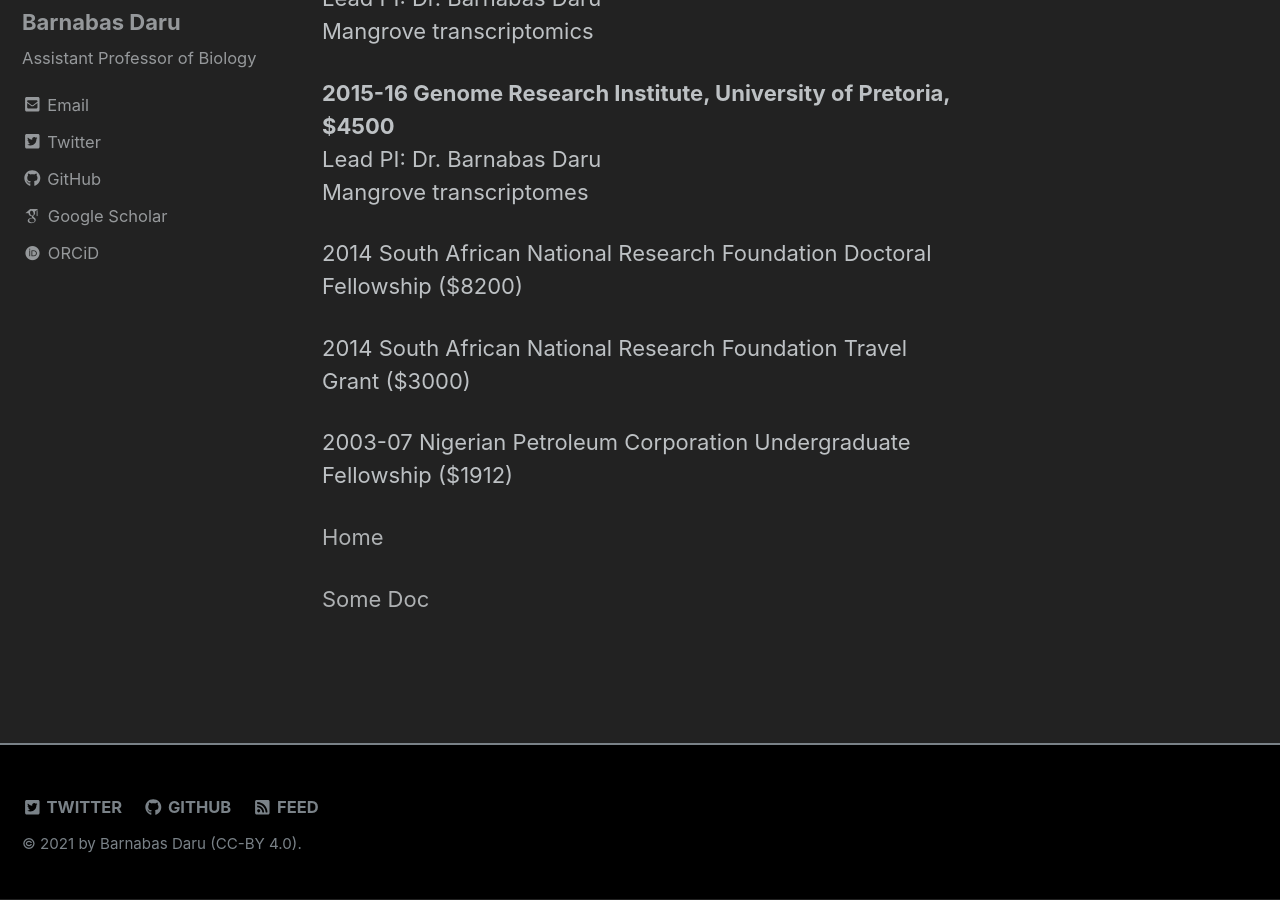
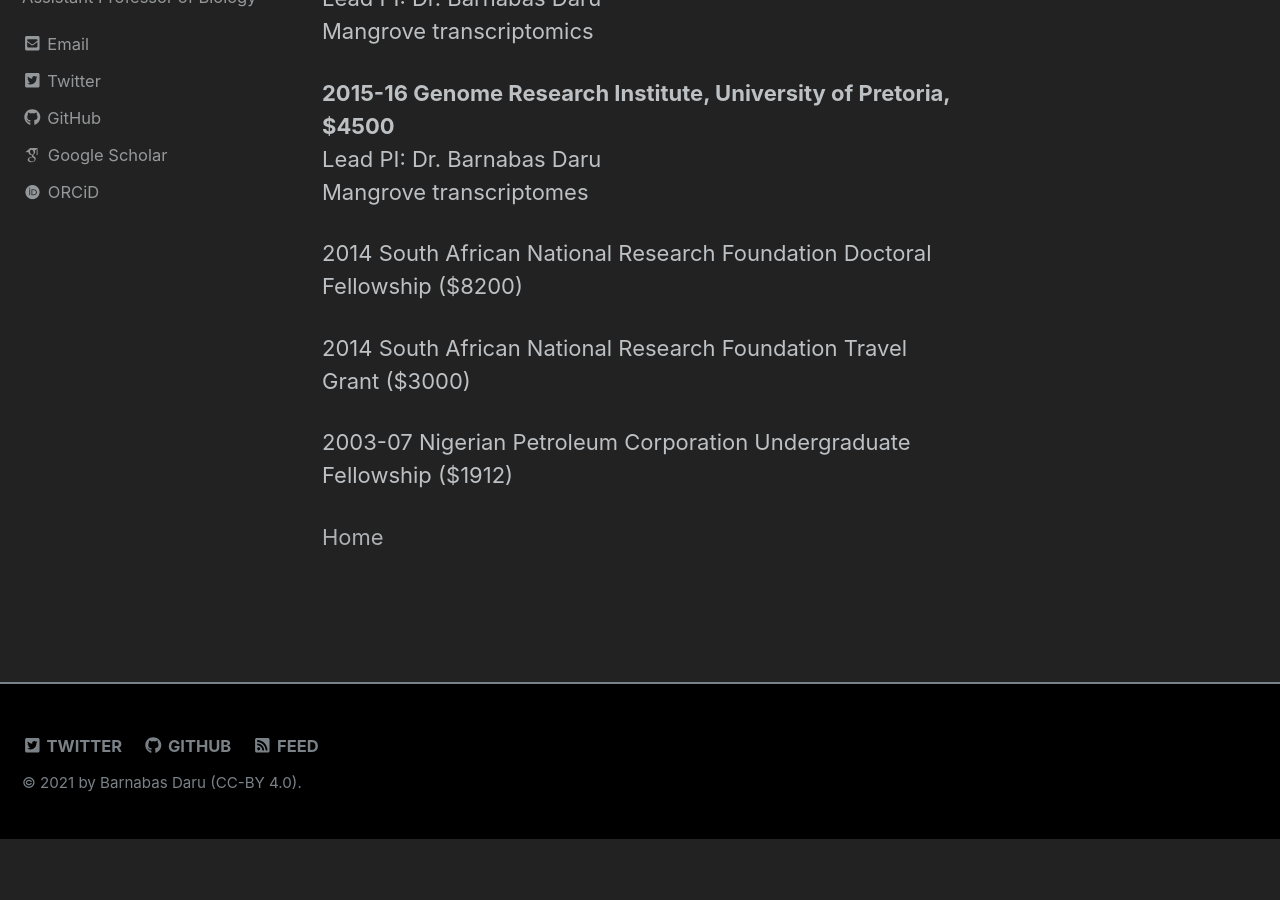
Before and after one commit to darunabas/darulab.github.io, a Jekyll site: the page built from _pages/funding.md, in a window 1280 px wide and 900 px high, scrolled down 1595 px. Built offline with Jekyll 4.4.1, drawn with Linux system fonts in a browser that asks for light colours; nearby versions of some CDN libraries; some web fonts are replaced; after the commit the page ends 2433 px from its top, so only the background shows below that.

Commit message:
Update funding.md

```diff
--- a/_pages/funding.md
+++ b/_pages/funding.md
@@ -50,7 +50,5 @@
 2003-07 Nigerian Petroleum Corporation Undergraduate Fellowship ($1912)
 
 <nav>
-<a href="/_pages/publications.md">Home</a>
+<a href="_pages/publications.md">Home</a>
 </nav>
-
-[Some Doc](../publications.md)
```
